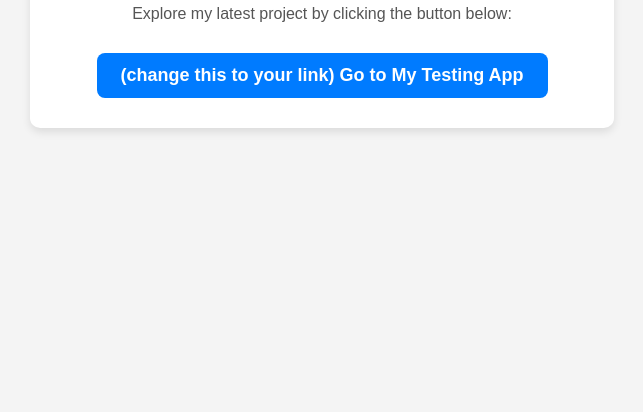
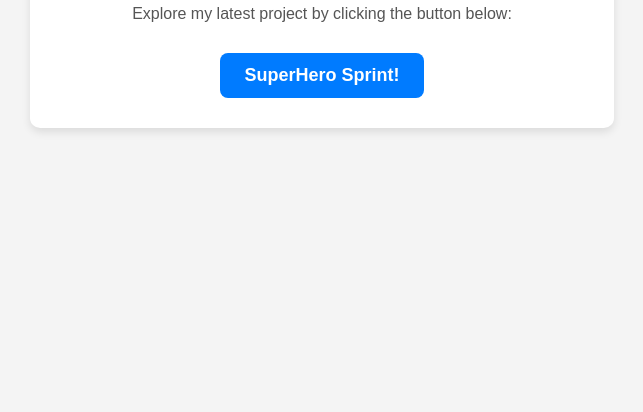
Before and after one commit to Madden727996/Madden727996.github.io, a plain HTML site: page index.html in a window 1280 px wide. Shown: the part 388-800 px from the top of the page, without its empty margins (318-961 px from the left). Drawn offline with Linux system fonts and the light colour scheme.

Commit message:
Update index.html

```diff
--- a/index.html
+++ b/index.html
@@ -53,8 +53,7 @@
     <div class="container">
         <h1>Welcome to Madden Leong's Page</h1>
         <p>Explore my latest project by clicking the button below:</p>
-        <button onclick="window.location.href='https://github.com/Madden727996/Superhero_Sprint';">   (change this to your link)
-            Go to My Testing App
+        <button onclick="window.location.href='https://github.com/Madden727996/Superhero_Sprint';">   SuperHero Sprint!
         </button>
     </div>
 </body>
```
